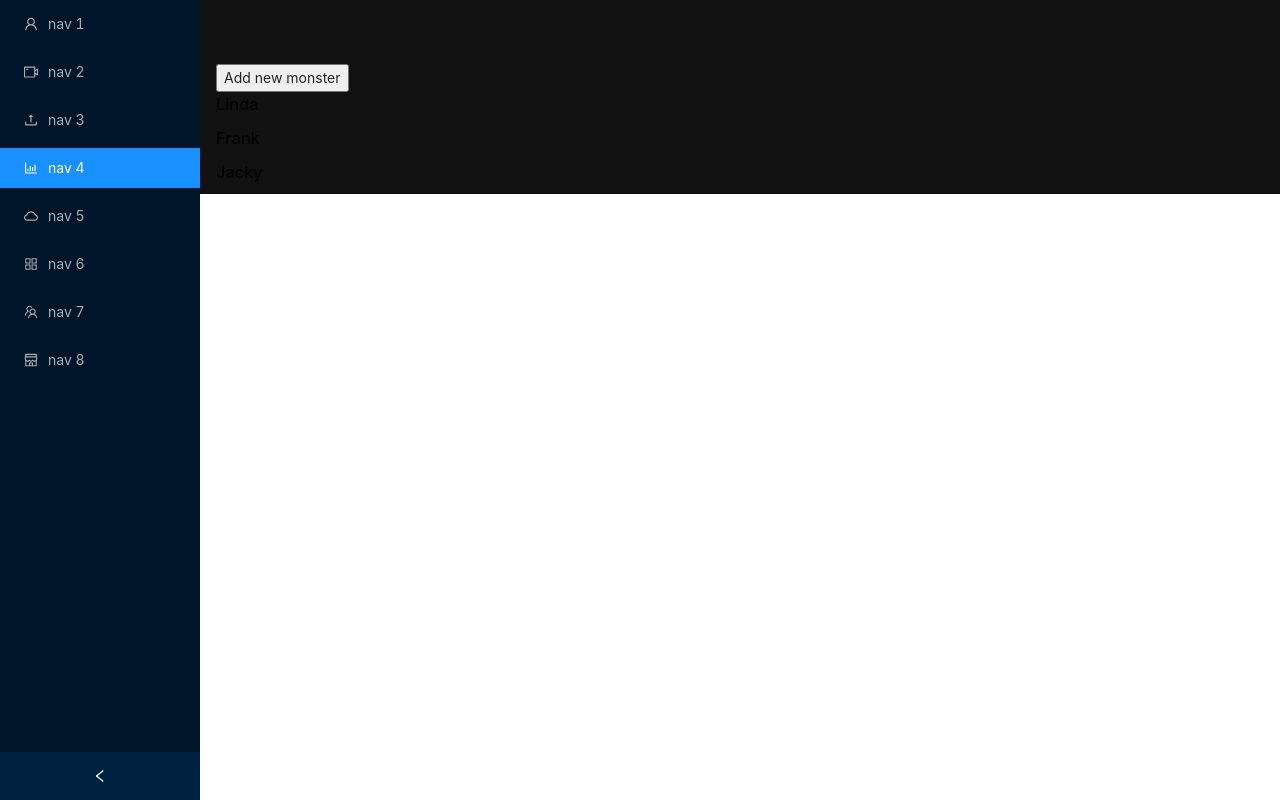
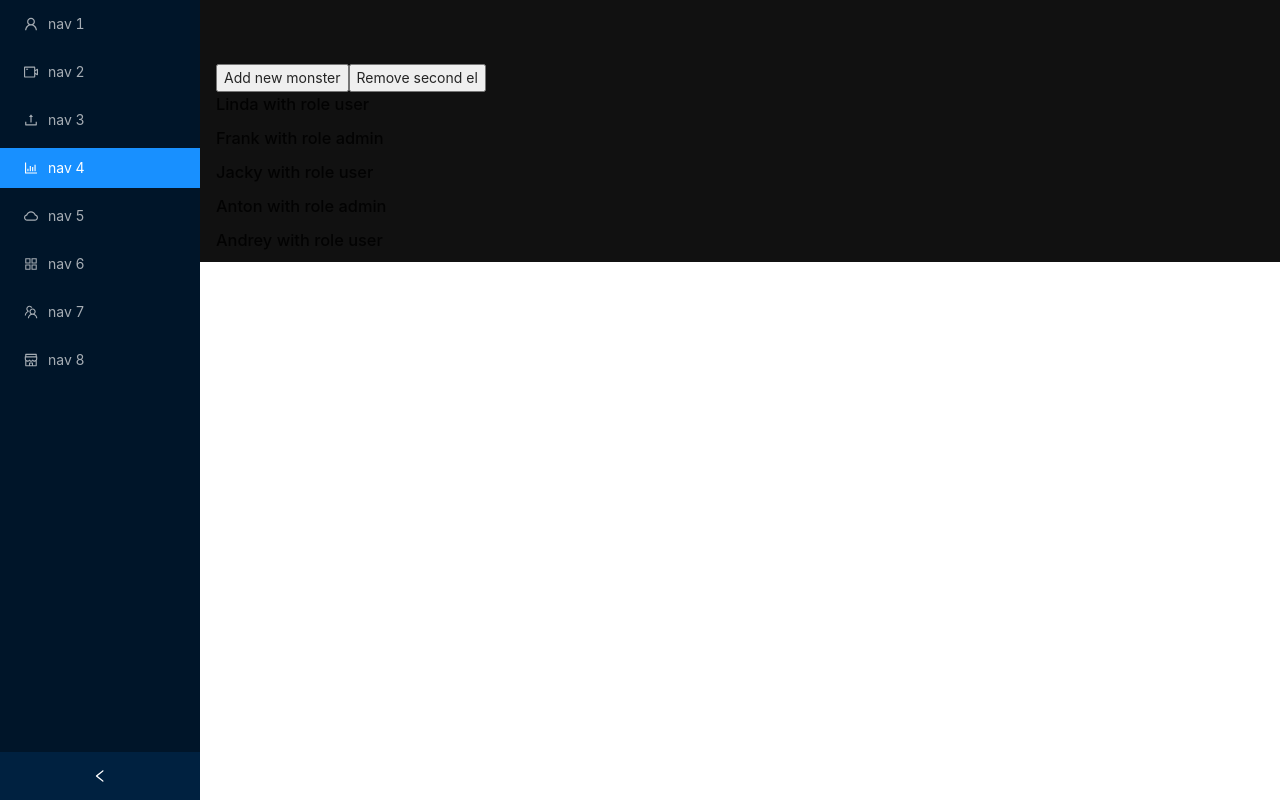
Before and after one commit to XoldpandaX/Editool, a React (Create React App) app: page /learning in a window 1280 px wide. Built offline with nearby package versions, Linux system fonts and the light colour scheme.

Commit message:
learn why you really need a key in lists

```diff
--- a/src/index.tsx
+++ b/src/index.tsx
@@ -5,11 +5,7 @@ import { router } from '@/router/router';
 
 import reportWebVitals from './reportWebVitals';
 
-createRoot(document.getElementById('root') as HTMLElement).render(
-  <React.StrictMode>
-    <RouterProvider router={router} />
-  </React.StrictMode>
-);
+createRoot(document.getElementById('root') as HTMLElement).render(<RouterProvider router={router} />);
 
 // If you want to start measuring performance in your app, pass a function
 // to log results (for example: reportWebVitals(console.log))
--- a/src/pages/learning/example.tsx
+++ b/src/pages/learning/example.tsx
@@ -1,7 +1,13 @@
 import { Component } from 'react';
+import { Monster as M } from './monster';
+import { MonsterAdmin } from './monster-admin';
+
+type Role = 'user' | 'admin';
 
 type Monster = {
+  id: string;
   name: string;
+  role: Role;
 };
 
 type ExampleState = {
@@ -9,13 +15,25 @@ type ExampleState = {
 };
 
 export class Example extends Component<Record<string, never>, ExampleState> {
-  state = {
-    monsters: [{ name: 'Linda' }, { name: 'Frank' }, { name: 'Jacky' }],
+  state: ExampleState = {
+    monsters: [
+      { id: 'a', name: 'Linda', role: 'user' },
+      { id: 'b', name: 'Frank', role: 'admin' },
+      { id: 'c', name: 'Jacky', role: 'user' },
+      { id: 'd', name: 'Anton', role: 'admin' },
+      { id: 'e', name: 'Andrey', role: 'user' },
+    ],
   };
 
   addMonster = () => {
     this.setState({
-      monsters: [...this.state.monsters, { name: 'Denis' }],
+      monsters: [...this.state.monsters, { id: 'd', name: 'Denis', role: 'user' }],
+    });
+  };
+
+  removeSecondEl = () => {
+    this.setState({
+      monsters: this.state.monsters.filter((monster, idx) => idx !== 1),
     });
   };
 
@@ -23,9 +41,22 @@ export class Example extends Component<Record<string, never>, ExampleState> {
     return (
       <div>
         <button onClick={this.addMonster}>Add new monster</button>
-        {this.state.monsters.map(({ name }) => (
-          <h1 key={name}>{name}</h1>
-        ))}
+        <button onClick={this.removeSecondEl}>Remove second el</button>
+        {this.state.monsters.map(({ id, name, role }) =>
+          role === 'admin' ? (
+            <MonsterAdmin
+              key={id}
+              name={name}
+              role={role}
+            />
+          ) : (
+            <M
+              key={id}
+              name={name}
+              role={role}
+            />
+          )
+        )}
       </div>
     );
   }
--- /dev/null
+++ b/src/pages/learning/monster-admin.tsx
@@ -0,0 +1,23 @@
+import { PureComponent } from 'react';
+
+export class MonsterAdmin extends PureComponent<{ name: string; role: 'admin' }> {
+  componentDidMount(): void {
+    console.info('COMPONENT DID MOUNT', this.props.name);
+  }
+
+  componentDidUpdate(prevProps: { name: string }): void {
+    console.info('COMPONENT DID UPDATE', prevProps.name, '->', this.props.name);
+  }
+
+  componentWillUnmount() {
+    console.info('COMPONENT WILL UNMOUNT', this.props.name);
+  }
+
+  render() {
+    return (
+      <h1>
+        {this.props.name} with role {this.props.role}
+      </h1>
+    );
+  }
+}
--- /dev/null
+++ b/src/pages/learning/monster.tsx
@@ -0,0 +1,23 @@
+import { PureComponent } from 'react';
+
+export class Monster extends PureComponent<{ name: string; role: 'user' }> {
+  componentDidMount(): void {
+    console.info('COMPONENT DID MOUNT', this.props.name);
+  }
+
+  componentDidUpdate(prevProps: { name: string }): void {
+    console.info('COMPONENT DID UPDATE', prevProps.name, '->', this.props.name);
+  }
+
+  componentWillUnmount() {
+    console.info('COMPONENT WILL UNMOUNT', this.props.name);
+  }
+
+  render() {
+    return (
+      <h1>
+        {this.props.name} with role {this.props.role}
+      </h1>
+    );
+  }
+}
```
